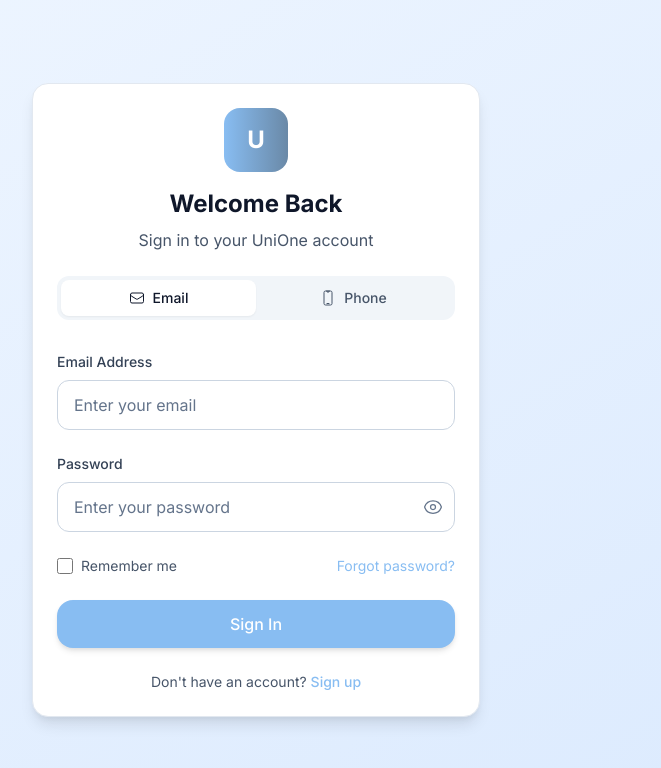
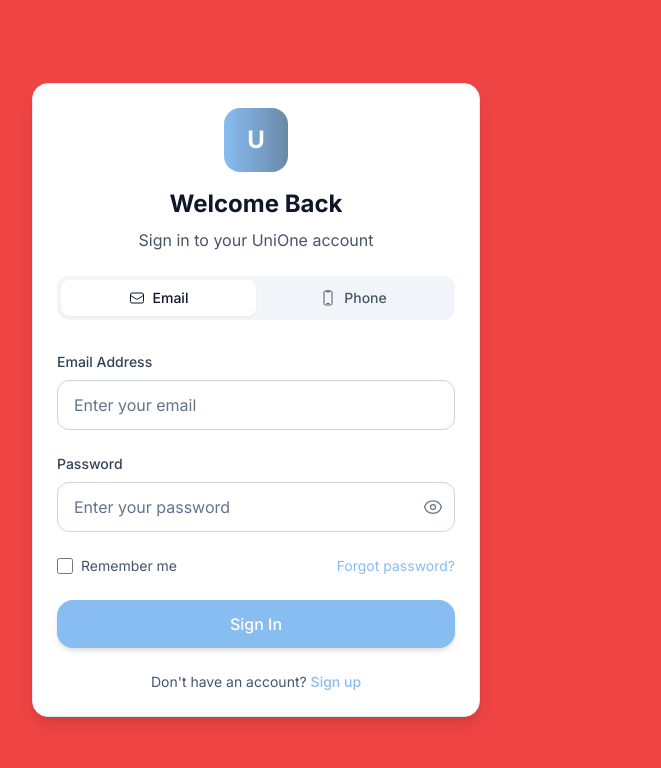
Before and after one commit to Prasad2123/UniOne, a React (Vite) app: page /login in a window 1280 px wide. Shown: the top 768 px of the page, without its empty margins (384-1045 px from the left). Built offline with nearby package versions, Linux system fonts and the light colour scheme; no server answers.

Commit message:
commite by aditi updated background color

```diff
--- a/src/pages/Login.jsx
+++ b/src/pages/Login.jsx
@@ -86,7 +86,7 @@
   };
 
   return (
-    <div className="min-h-screen bg-gradient-primary flex items-center justify-center px-4 py-12">
+    <div className="min-h-screen bg-red-500 flex items-center justify-center px-4 py-12">
       <Card className="w-full max-w-md animate-fade-in">
         <div className="text-center mb-8">
           <div className="w-16 h-16 bg-gradient-to-r from-accent-500 to-accent-600 rounded-2xl flex items-center justify-center mx-auto mb-4">
```
